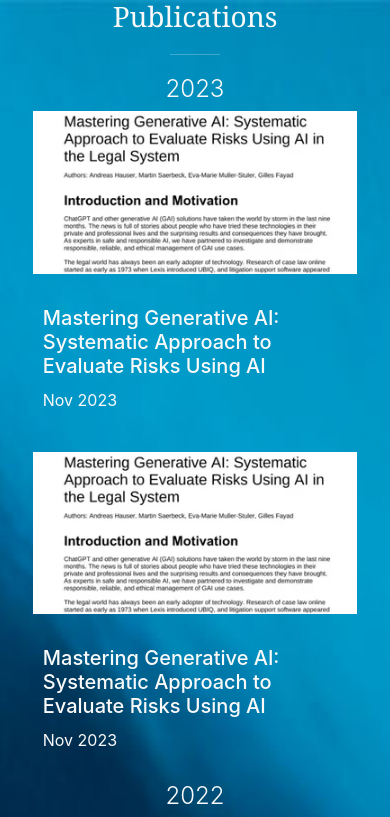
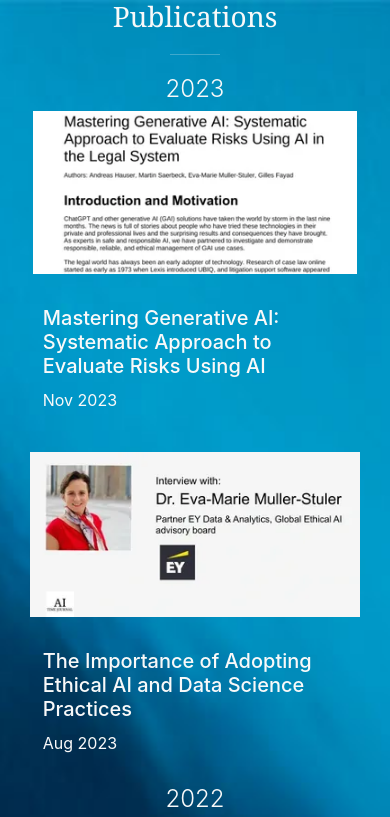
Before and after one commit to Gokulkannan3/Dr-Eva-Marie, a React (Create React App) app: page /publications in a window 390 px wide. Shown: the top 817 px of the page. Built offline with nearby package versions, Linux system fonts and the light colour scheme; the HTML template or start-up script is replaced by a standard one.

Commit message:
publications

```diff
--- a/src/Components/Publications/Publications.css
+++ b/src/Components/Publications/Publications.css
@@ -12,6 +12,15 @@
   font-family: 'Playfair Display', Georgia, serif;
   color: #f9f9f9;
   text-align: center;
+}
+
+.public-im{
+  width:550px;
+}
+
+.publication-im{
+  width:550px !important;
+  height:275px;
 }
 
 .publications hr {
@@ -270,6 +279,10 @@ hr {
     margin: 0 auto;
   }
 
+  img .publication-im{
+    width:500px !important;
+  }
+
   .grid-cell-content {
     width: 100%;
     display: flex;
@@ -452,4 +465,8 @@ hr {
     align-self: center;
     margin-top: 10px;
   }
+
+  .yr-2023 img.publication-im{
+    max-width:330px !important;
+  }
 }
--- a/src/Components/Publications/Publications.js
+++ b/src/Components/Publications/Publications.js
@@ -20,7 +20,7 @@ const Publications = () => {
 
         <div className="grid-ct">
           <div className="grid-cell">
-            <img alt="Publication cover" src="/publications/2023-01.webp" />
+            <img className='public-im' alt="Publication cover" src="/publications/2023-01.webp" />
             <div className="grid-cell-content">
               <h5>Mastering Generative AI: Systematic Approach to Evaluate Risks Using AI</h5>
               <p>Nov 2023</p>
@@ -28,10 +28,10 @@ const Publications = () => {
           </div>
 
           <div className="grid-cell">
-            <img alt="Publication cover" src="/publications/2023-01.webp" />
+            <img className='publication-im' alt="Publication cover" src="/publications/2023-02.webp" />
             <div className="grid-cell-content">
-              <h5>Mastering Generative AI: Systematic Approach to Evaluate Risks Using AI</h5>
-              <p>Nov 2023</p>
+              <h5>The Importance of Adopting Ethical AI and Data Science Practices</h5>
+              <p>Aug 2023</p>
             </div>
           </div>
         </div>
```
